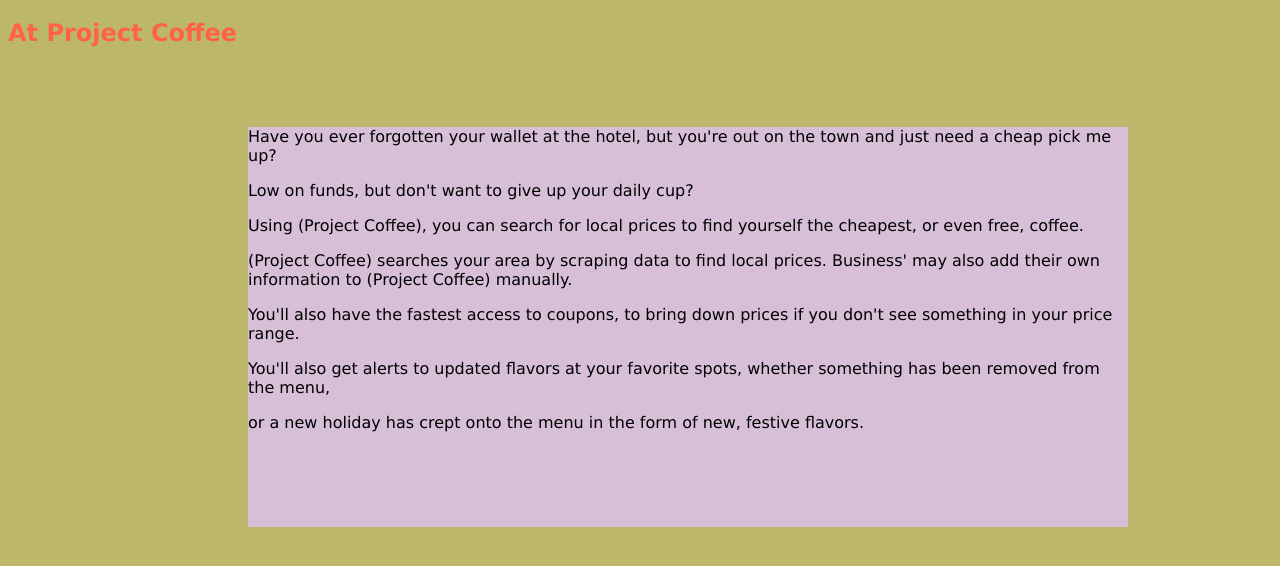
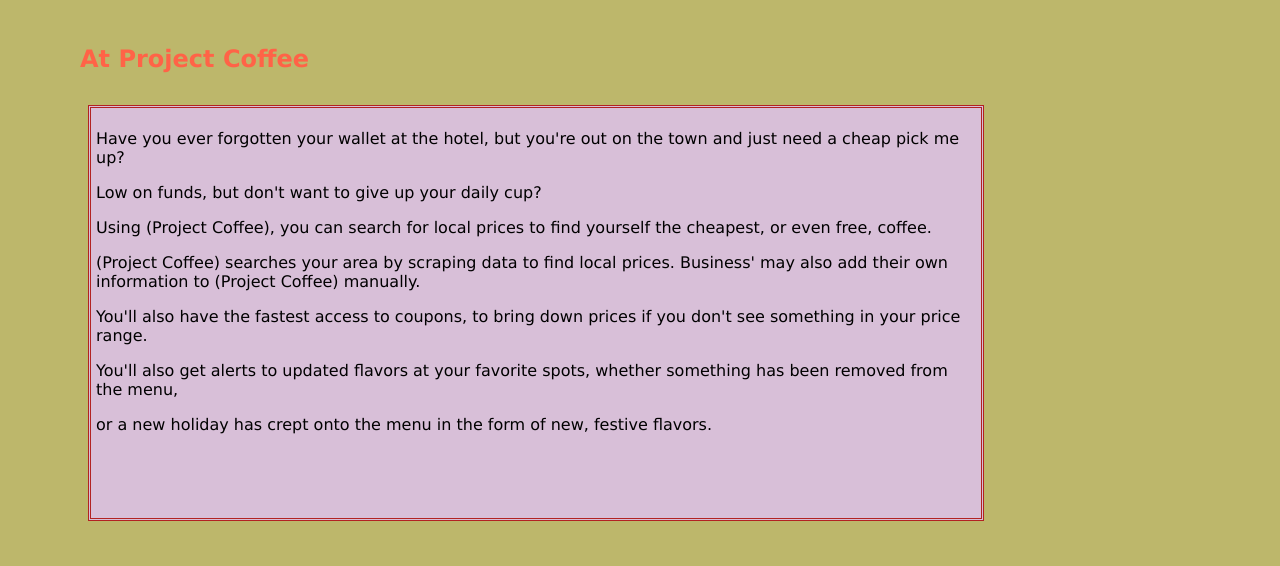
Before and after one commit to bknow93/project-coffee, a plain HTML site: page project-coffee/index.html in a window 1280 px wide. Shown: the part 62-628 px from the top of the page. Drawn offline with Linux system fonts and the light colour scheme.

Commit message:
Alter CSS properties of page elements

```diff
--- a/project-coffee/style/index.css
+++ b/project-coffee/style/index.css
@@ -9,13 +9,18 @@ body{
 
 .sub-titles{
     color: tomato;
+    margin-top: 2em;
+    margin-left: 3em;
 }
 
 .informals{
     height: 25em;
     width: 55em;
     background-color:thistle;
+    border: firebrick;
+    border-style: double;
     border-style: solid, red;
-    margin-left: 15em;
-    margin-top: 5em;
+    margin-left: 5em;
+    margin-top: 2em;
+    padding: 5px;
 }
```
